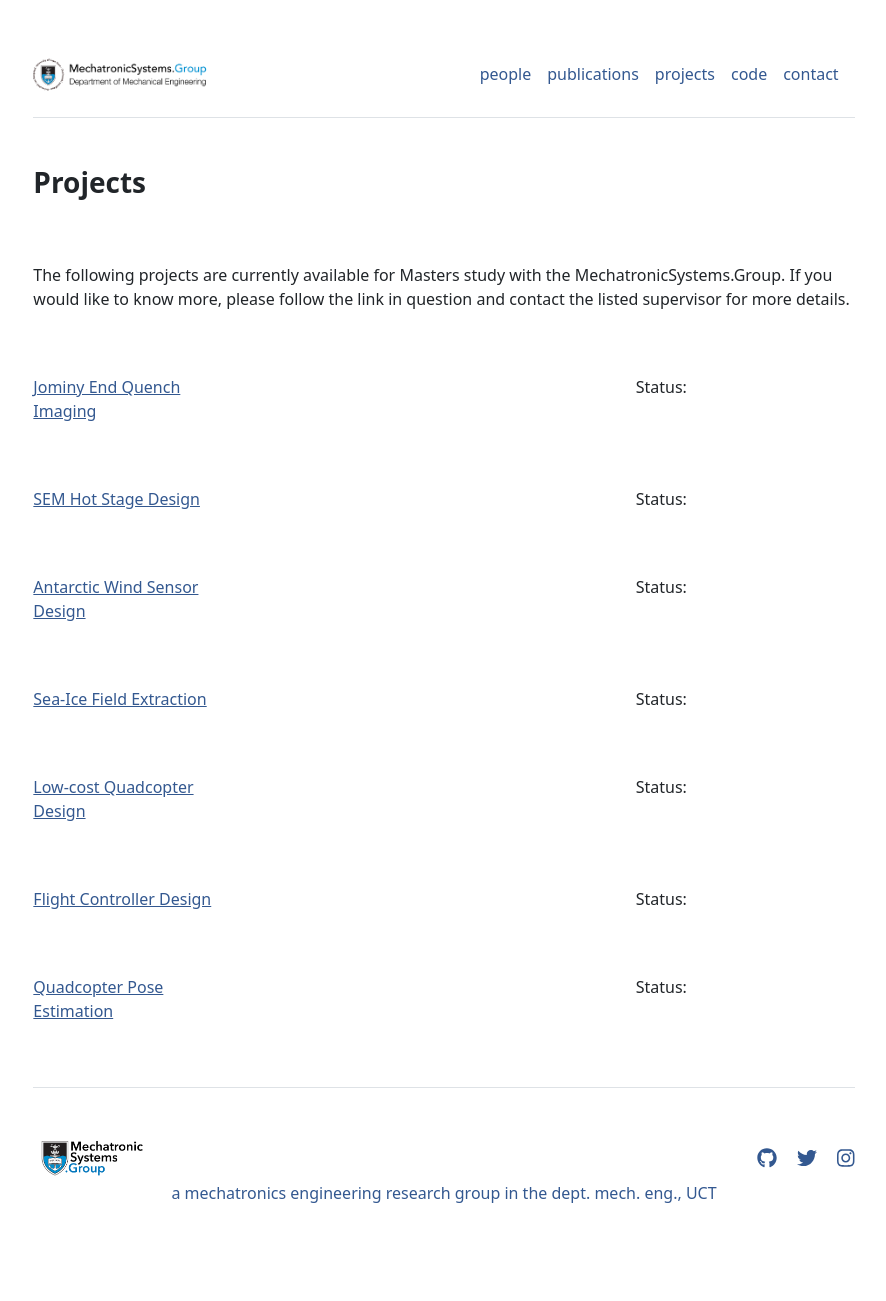
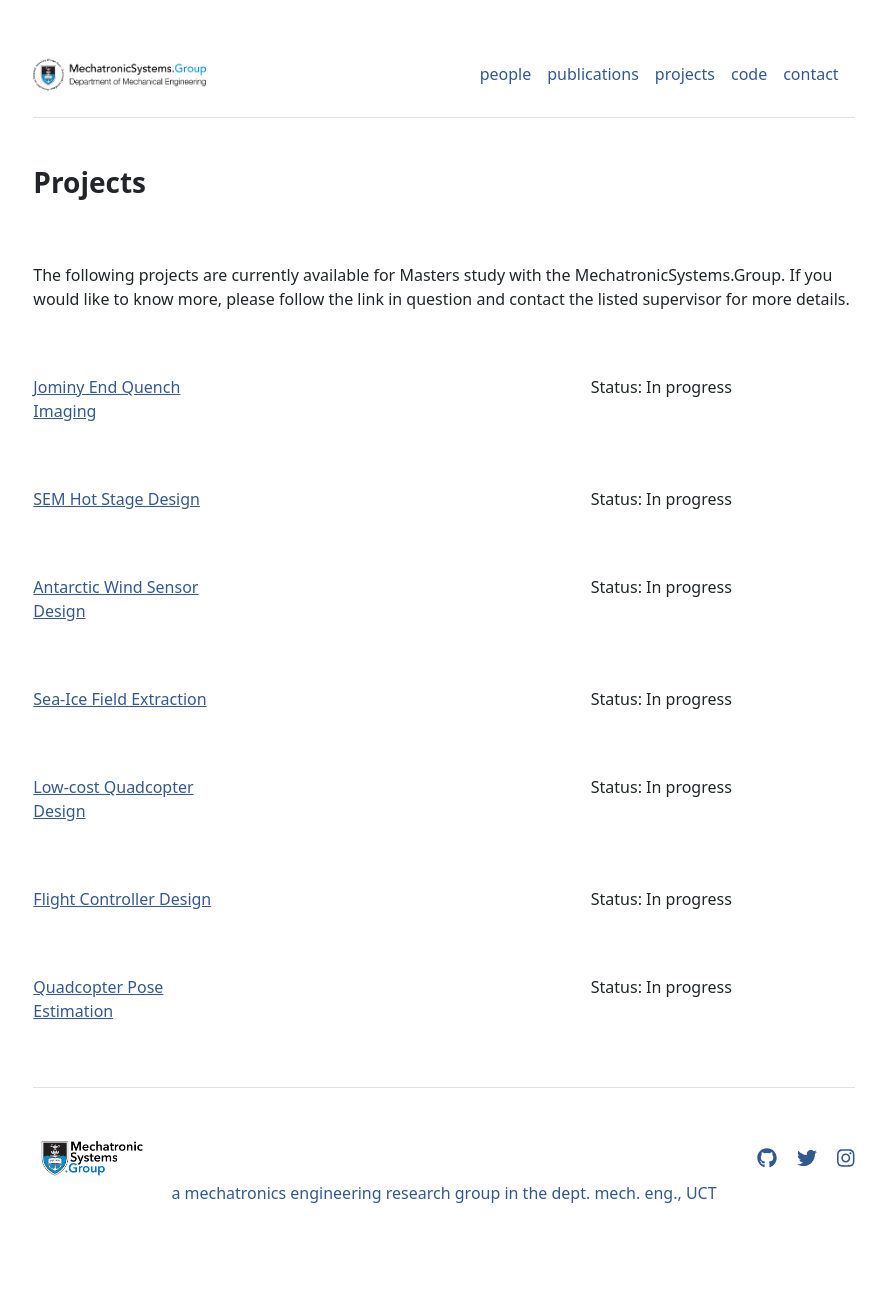
Before and after one commit to MechatronicSystems-Group/mechatronicsystems-group.github.io, a Jekyll site: the page built from projects.md, in a window 1280 px wide. Shown: the whole page, without its empty margins (196-1082 px from the left). Built offline with Jekyll 4.4.1, drawn with Linux system fonts in a browser that asks for light colours.

Commit message:
Update settings.yml

```diff
--- a/_data/settings.yml
+++ b/_data/settings.yml
@@ -11,13 +11,13 @@ people:
 - {name: 'James Hepworth', title: 'Researcher - Embedded Systems, Instrumentation', department: 'Mechanical Engineering', institution: 'UCT', phone: '+27 21 650 4810', email: 'james.hepworth@uct.ac.za', office: 'R215.3 EM Building, UCT', image: 'assets/img/people/James.png', url: 'james-hepworth'}
 
 projects:
-- {name: 'Jominy End Quench Imaging', url: 'jominy-quench', supervisor: 'James Hepworth'}
-- {name: 'SEM Hot Stage Design', url: 'sem-hot-stage', supervisor: 'James Hepworth'}
-- {name: 'Antarctic Wind Sensor Design', url: 'wind-sensor', supervisor: 'James Hepworth'}
-- {name: 'Sea-Ice Field Extraction', url: 'sea-ice-LiDAR', supervisor: 'James Hepworth'}
-- {name: 'Low-cost Quadcopter Design', url: 'low-cost-quad', supervisor: 'Arnold Pretorius'}
-- {name: 'Flight Controller Design', url: 'flight-controller', supervisor: 'Arnold Pretorius'}
-- {name: 'Quadcopter Pose Estimation', url: 'quad-pose', supervisor: 'Arnold Pretorius'}
+- {name: 'Jominy End Quench Imaging', url: 'jominy-quench', status: 'In progress'}
+- {name: 'SEM Hot Stage Design', url: 'sem-hot-stage', status: 'In progress'}
+- {name: 'Antarctic Wind Sensor Design', url: 'wind-sensor', status: 'In progress'}
+- {name: 'Sea-Ice Field Extraction', url: 'sea-ice-LiDAR', status: 'In progress'}
+- {name: 'Low-cost Quadcopter Design', url: 'low-cost-quad', status: 'In progress'}
+- {name: 'Flight Controller Design', url: 'flight-controller', status: 'In progress'}
+- {name: 'Quadcopter Pose Estimation', url: 'quad-pose', status: 'In progress'}
 
 social:
 - {icon: 'github', link: 'https://github.com/MechatronicSystems-Group'}
```
